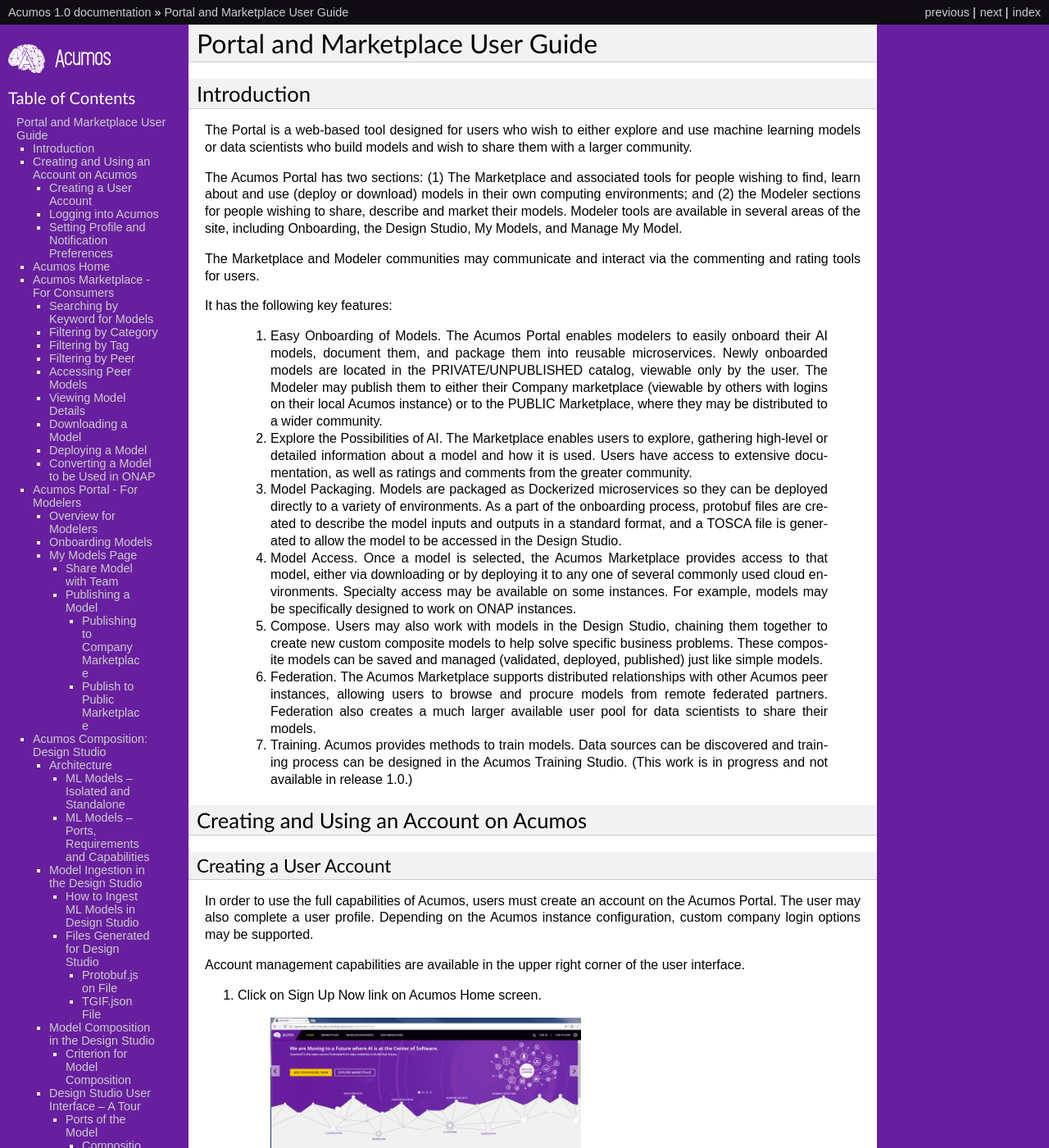
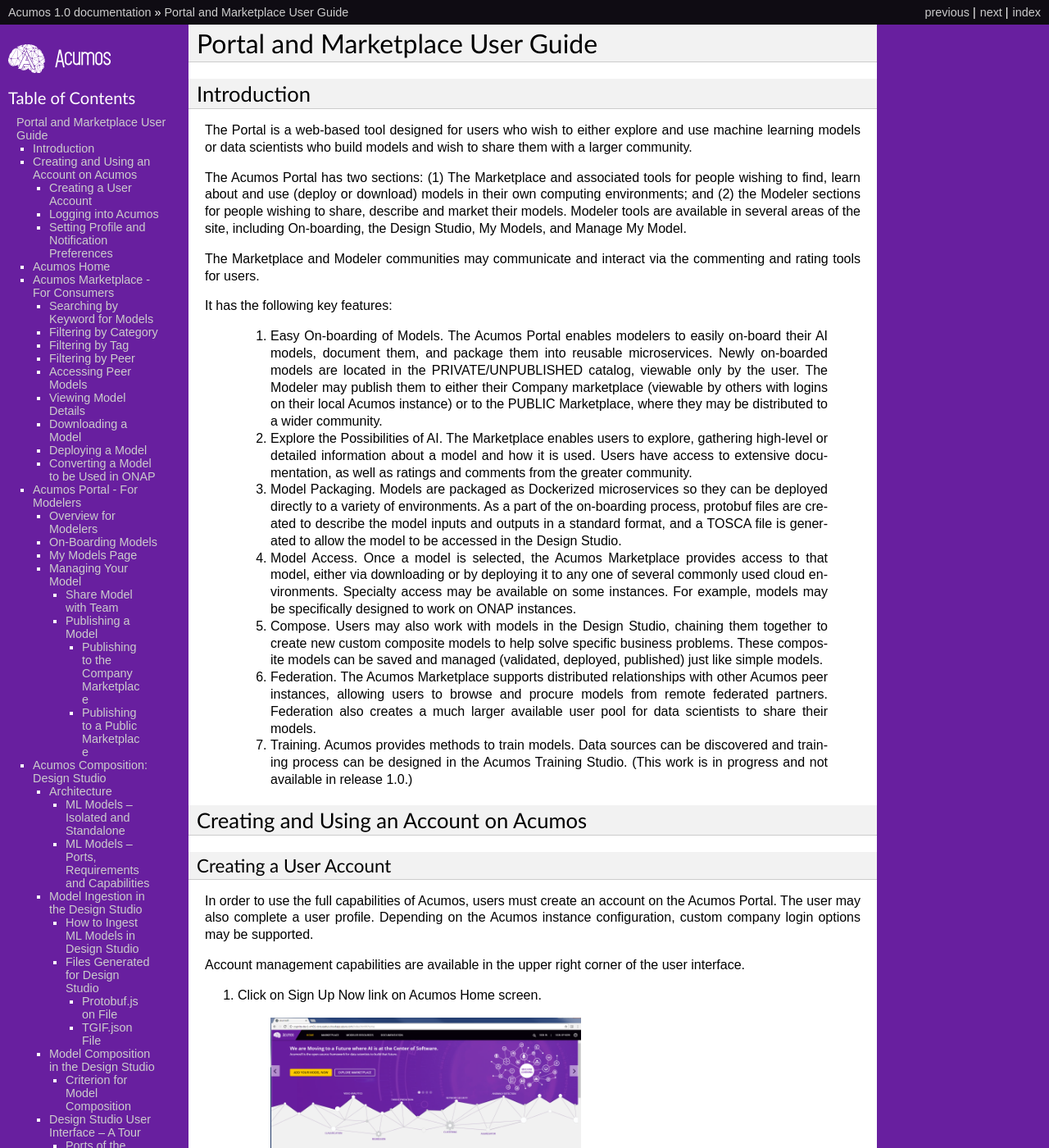
Before and after one commit to acumos/documentation, a Sphinx documentation site: the page built from docs/user-guides/portal-user-guide.rst, in a window 1280 px wide and 1400 px high. Shown: the whole window at 82% size. Built offline with Sphinx 7.4.7, drawn with Linux system fonts in a browser that asks for light colours; pages that are not in the unit, such as notebooks, are missing from menus; some of the changed text lies outside the part shown.

Commit message:
This is a DRAFT.
Issue: ACUMOS-729

Change-Id: I7cecc948a81bd30066ab0144ace5920965b18616
Signed-off-by: Aimee Ukasick <aimeeu.opensource@gmail.com>

```diff
--- a/docs/user-guides/portal-user-guide.rst
+++ b/docs/user-guides/portal-user-guide.rst
@@ -35,7 +35,7 @@
 download) models in their own computing environments; and (2) the
 Modeler sections for people wishing to share, describe and market their
 models. Modeler tools are available in several areas of the site, including
-Onboarding, the Design Studio, My Models, and Manage My Model.
+On-boarding, the Design Studio, My Models, and Manage My Model.
 
 The Marketplace and Modeler communities may communicate and interact via the
 commenting and rating tools for users.
@@ -43,9 +43,9 @@
 
 It has the following key features:
 
-    #. Easy Onboarding of Models. The Acumos Portal enables modelers to
-       easily onboard their AI models, document them, and package them into
-       reusable microservices. Newly onboarded models are located in the
+    #. Easy On-boarding of Models. The Acumos Portal enables modelers to
+       easily on-board their AI models, document them, and package them into
+       reusable microservices. Newly on-boarded models are located in the
        PRIVATE/UNPUBLISHED catalog, viewable only by the user. The Modeler
        may publish them to either their Company marketplace (viewable by
        others with logins on their local Acumos instance) or to the PUBLIC
@@ -58,7 +58,7 @@
 
     #. Model Packaging. Models are packaged as Dockerized microservices so
        they can be deployed directly to a variety of environments. As a part
-       of the onboarding process, protobuf files are created to describe the model
+       of the on-boarding process, protobuf files are created to describe the model
        inputs and outputs in a standard format, and a TOSCA file is generated
        to allow the model to be accessed in the Design Studio.
 
@@ -183,7 +183,7 @@
 
 The Marketplace has three main views:
 
-- Company: The Company Marketplace only shows models which have been onboarded by local users and published to the local marketplace catalog
+- Company: The Company Marketplace only shows models which have been on-boarded by local users and published to the local marketplace catalog
 - Public: Models in the Public Marketplace are visible to all Acumos instances with a peer relationship
 - ALL:  This choice displays models in both the user's Company and Public Marketplace
 
@@ -328,7 +328,7 @@
 Acumos Portal - For Modelers
 ============================
 
-The Acumos Portal is designed to enable Modelers to easily onboard,
+The Acumos Portal is designed to enable Modelers to easily on-board,
 document, and package their AI models into reusable microservices.
 
 A Modeler may test out the Acumos features in a personal
@@ -344,7 +344,7 @@
 Overview for Modelers
 ---------------------
 
-All of the models that a user has onboarded can be viewed from the **My
+All of the models that a user has on-boarded can be viewed from the **My
 Models** Page. Depending on their history, the models may exist in one
 for four sections: MY UNPUBLISHED MODELS, MY MODELS: PUBLISHED TO COMPANY MARKETPLACE,
 MY MODELS: PUBLISHED TO PUBLIC MARKETPLACE, and MY DELETED MODELS    .
@@ -359,25 +359,23 @@
 have the option to share a model with a specific user who has an account
 on the same Acumos instance.
 
-Onboarding Models
+On-Boarding Models
 ------------------
 
-The Acumos onboarding process generates everything needed to create an executable microservice for your model and add it to the catalog.  Acumos uses Protobuf as a language-agnostic data format to provide a common description of the model data inputs and outputs. Any user may onboard a new model to their Company Aucmos instance. Users
-can reach the Onboarding page from HOME, MARKETPLACE or side navigation.
+The Acumos on-boarding process generates everything needed to create an executable microservice for your model and add it to the catalog.  Acumos uses Protobuf as a language-agnostic data format to provide a common description of the model data inputs and outputs. Any user may on-board a new model to their Company Acumos instance. Users can reach the On-Boarding page from HOME, MARKETPLACE or side navigation.
 
-A high-level summary of the onboarding steps and overview of the
-workflow is shown below.
+A high-level summary of the on-boarding steps and overview of the workflow is shown below.
 
     .. image:: images/portal/models_onboardingJourney.png
        :width: 4.74167in
        :height: 5.24375in
 
-The onboarding process via web is accomplished by the following steps:
+The on-boarding process via web is accomplished by the following steps:
 
 #. From the On-Boarding tab in the left navigation, or from My Models
    page, select **Add New Model**
 #. Select Web On-boarding
-#. Complete all the user steps to onboard your model, including:
+#. Complete all the user steps to on-board your model, including:
 
     #. Choose Toolkit
     #. Select **Download client library**
@@ -412,11 +410,11 @@
 page. They are sorted into the following sections:
 
 **MY UNPUBLISHED MODELS**
-    Initially, successfully onboarded model will appear in my Models page in
+    Initially, successfully on-boarded model will appear in my Models page in
     the UNPUBLISHED section. These are visible only to you and any
-    collaborators of that model (shared). Partially onboarded models (in
+    collaborators of that model (shared). Partially on-boarded models (in
     process) are also displayed in this section but are shown greyed out
-    until the onboarding process is successfully completed.
+    until the on-boarding process is successfully completed.
 
 **MY MODELS: PUBLISHED TO COMPANY MARKETPLACE**
     Models that have been published to Local, appear in the the LOCAL
@@ -429,14 +427,15 @@
     federated relationship with your local instance.
 
 **MY DELETED MODELS**
-    Initially, successfully onboarded model will appear in my Models page in
+    Initially, successfully on-boarded model will appear in my Models page in
     the UNPUBLISHED section. These are visible only to the owner of that
     model and any collaborators of that model (via the "Share Model"
-    process). Partially onboarded models (in process) are also displayed in
-    this section but are shown greyed out until the onboarding process is
+    process). Partially on-boarded models (in process) are also displayed in
+    this section but are shown greyed out until the on-boarding process is
     successfully completed.
 
 Clicking on any model image shows the Model Detail page for that model.
+
 Managing Your Model
 -------------------
 If a model has not been published, the Model Detail page may not show
@@ -512,8 +511,8 @@
 publish first to the Company marketplace. The same model can appear in
 both catalogs.
 
-Publishing to Company Marketplace
-^^^^^^^^^^^^^^^^^^^^^^^^^^^^^^^^^
+Publishing to the Company Marketplace
+^^^^^^^^^^^^^^^^^^^^^^^^^^^^^^^^^^^^^
 
 The publishing process is summarized here.
 
@@ -549,8 +548,8 @@
        :width: 5.24583in
        :height: 3.24306in
 
-Publish to Public Marketplace
-^^^^^^^^^^^^^^^^^^^^^^^^^^^^^
+Publishing to a Public Marketplace
+^^^^^^^^^^^^^^^^^^^^^^^^^^^^^^^^^^
 
 Publishing to the Public Marketplace follows the same steps as Publish
 to Company Marketplace.
@@ -608,7 +607,7 @@
 How to Ingest ML Models in Design Studio
 ~~~~~~~~~~~~~~~~~~~~~~~~~~~~~~~~~~~~~~~~
 
-In order to ingest the onboarded ML Models into the Design Studio, the following steps must be performed:
+In order to ingest the on-boarded ML Models into the Design Studio, the following steps must be performed:
 
 #) The models must be on boarded via on boarding mechanism along with their Protobuf files or when the model were on boarded their Protobuf files should have auto generated.
 
@@ -641,7 +640,7 @@
 Files Generated for Design Studio
 ~~~~~~~~~~~~~~~~~~~~~~~~~~~~~~~~~
 
-Once the models have been onboarded, the Protobuf files associated with the model is used to generate Protbuf.json and TGIF.json files
+Once the models have been on-boarded, the Protobuf files associated with the model is used to generate Protbuf.json and TGIF.json files
 
 Protobuf.json File
 ^^^^^^^^^^^^^^^^^^
```
